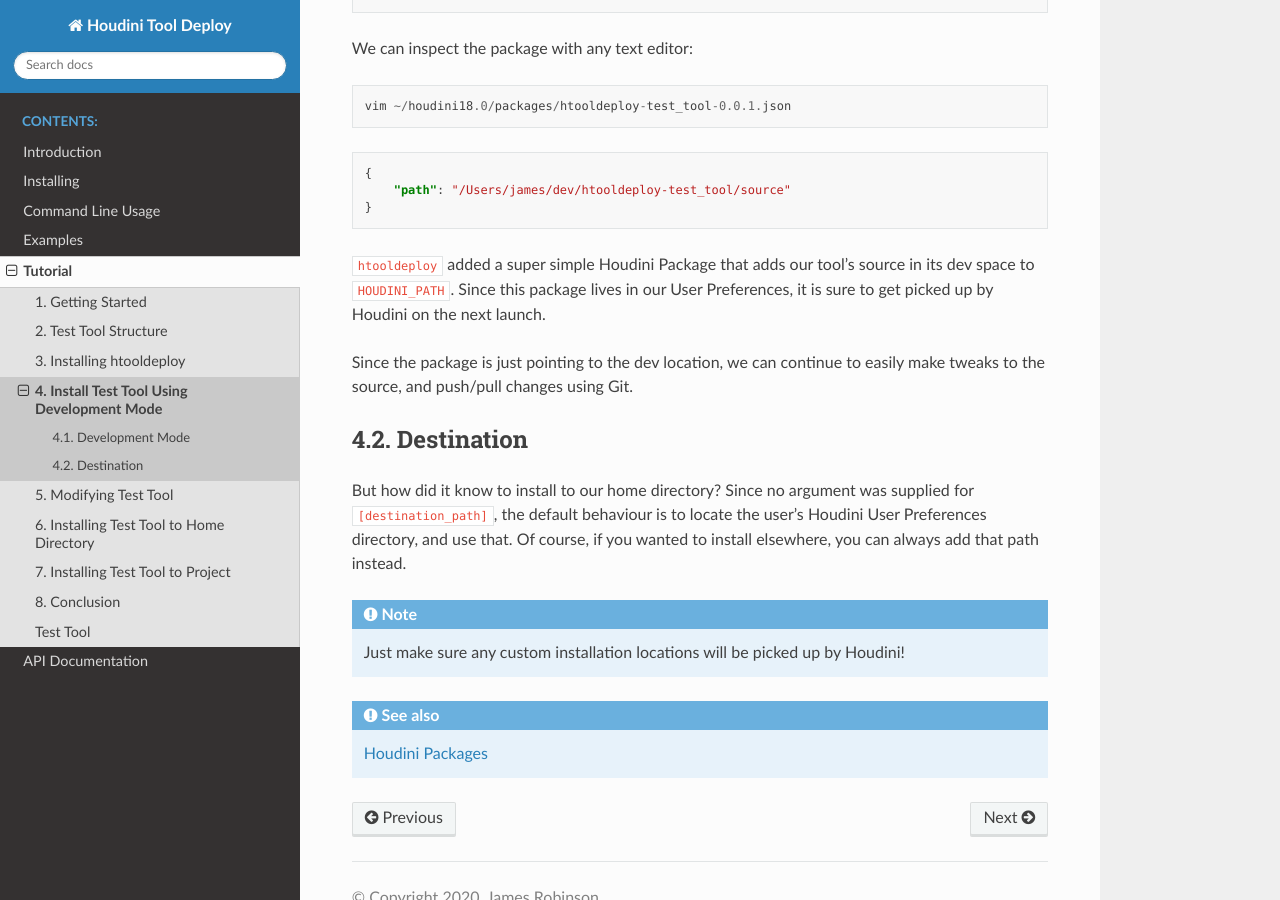
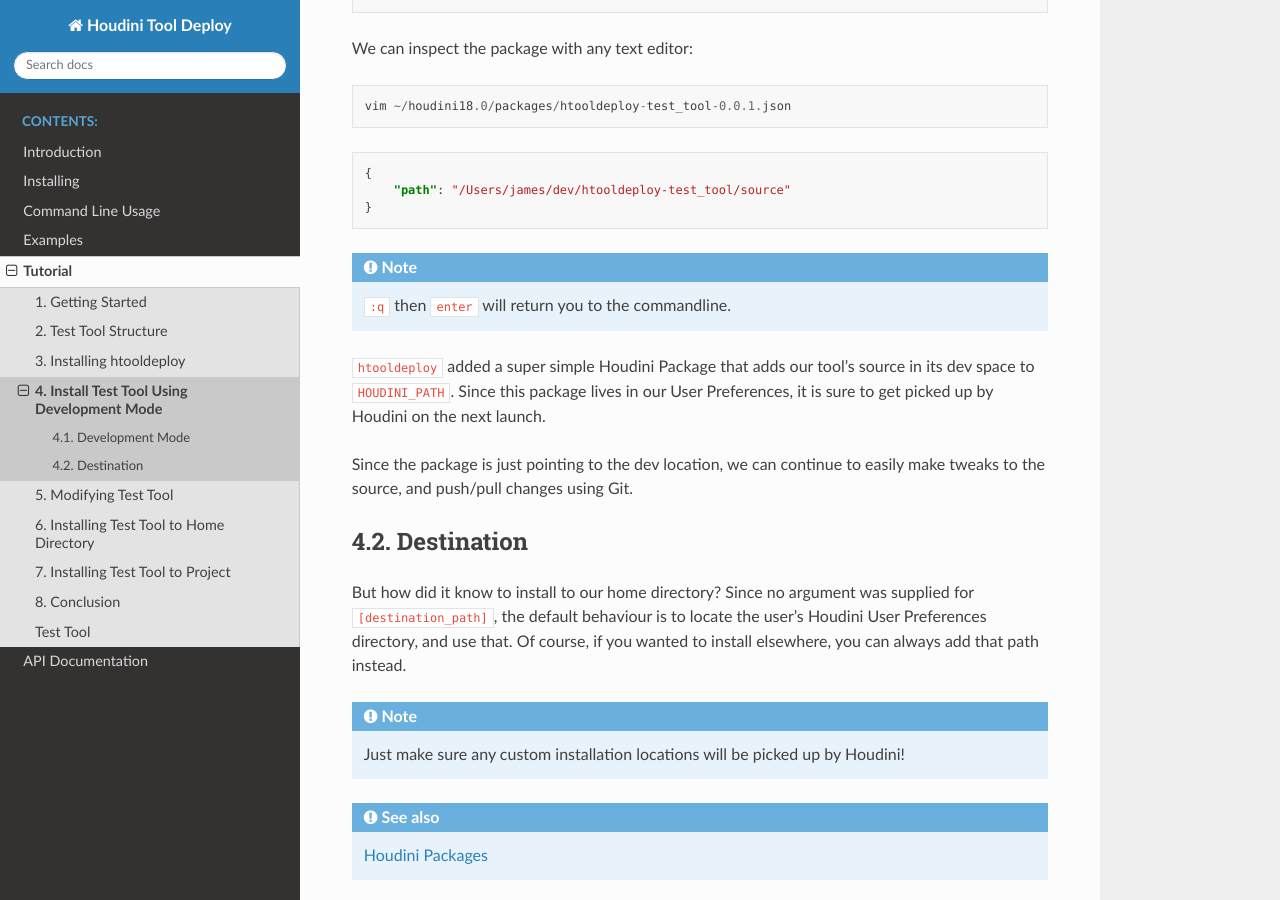
Before and after one commit to jamesrobinsonvfx/htooldeploy, a Sphinx documentation site: the page built from docs/source/tutorial/development_mode.rst, in a window 1280 px wide and 900 px high, scrolled down 1142 px. Built offline with Sphinx 7.4.7 and the Read the Docs theme 2.0.0, drawn with Linux system fonts in a browser that asks for light colours.

Commit message:
vim exit instructions in case not familiar

```diff
--- a/docs/source/tutorial/development_mode.rst
+++ b/docs/source/tutorial/development_mode.rst
@@ -63,6 +63,9 @@ We can inspect the package with any text editor::
         "path": "/Users/james/dev/htooldeploy-test_tool/source"
     }
 
+.. note::
+   ``:q`` then ``enter`` will return you to the commandline.
+
 ``htooldeploy`` added a super simple Houdini Package that adds our tool's source
 in its dev space to ``HOUDINI_PATH``. Since this package lives in our User
 Preferences, it is sure to get picked up by Houdini on the next launch.
```
